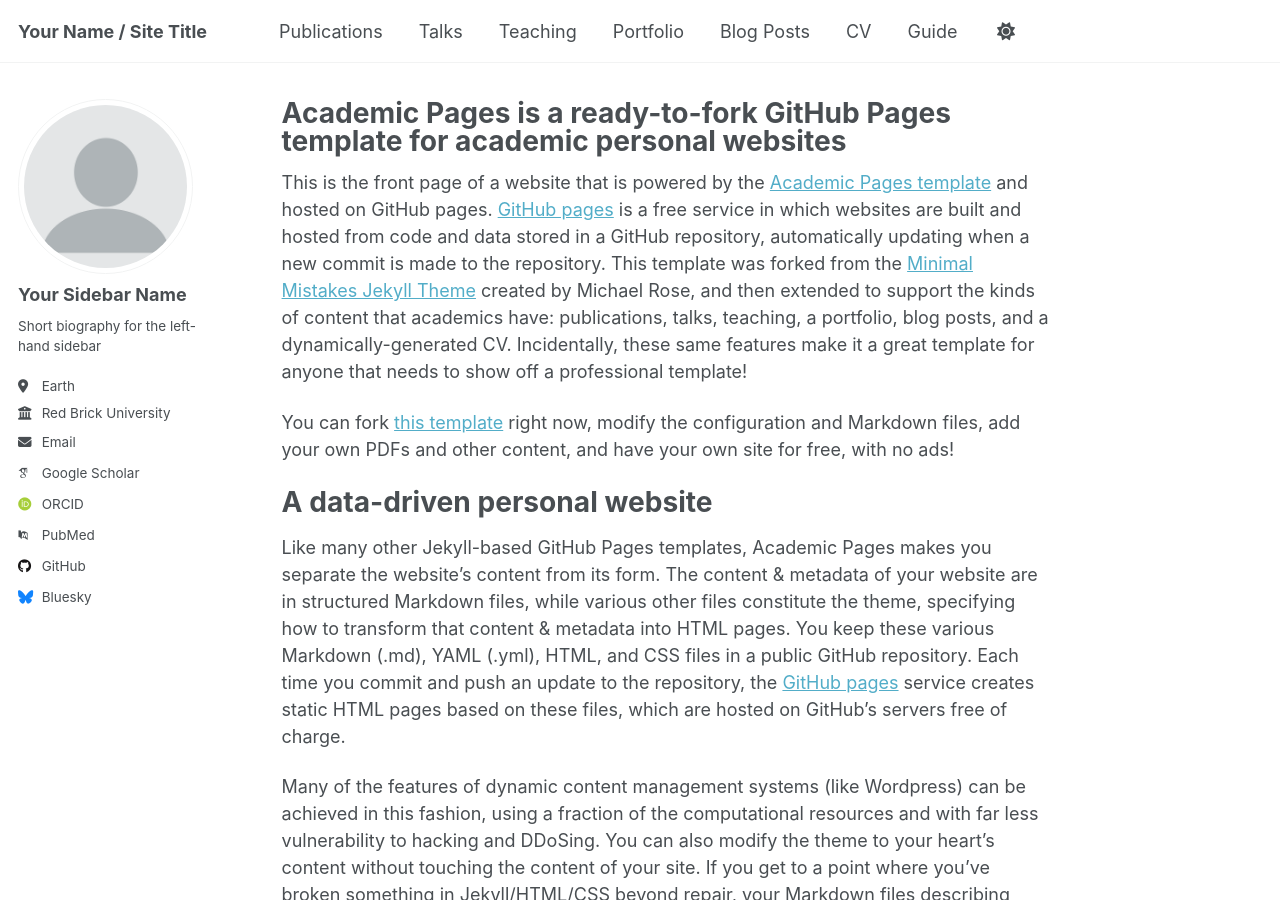
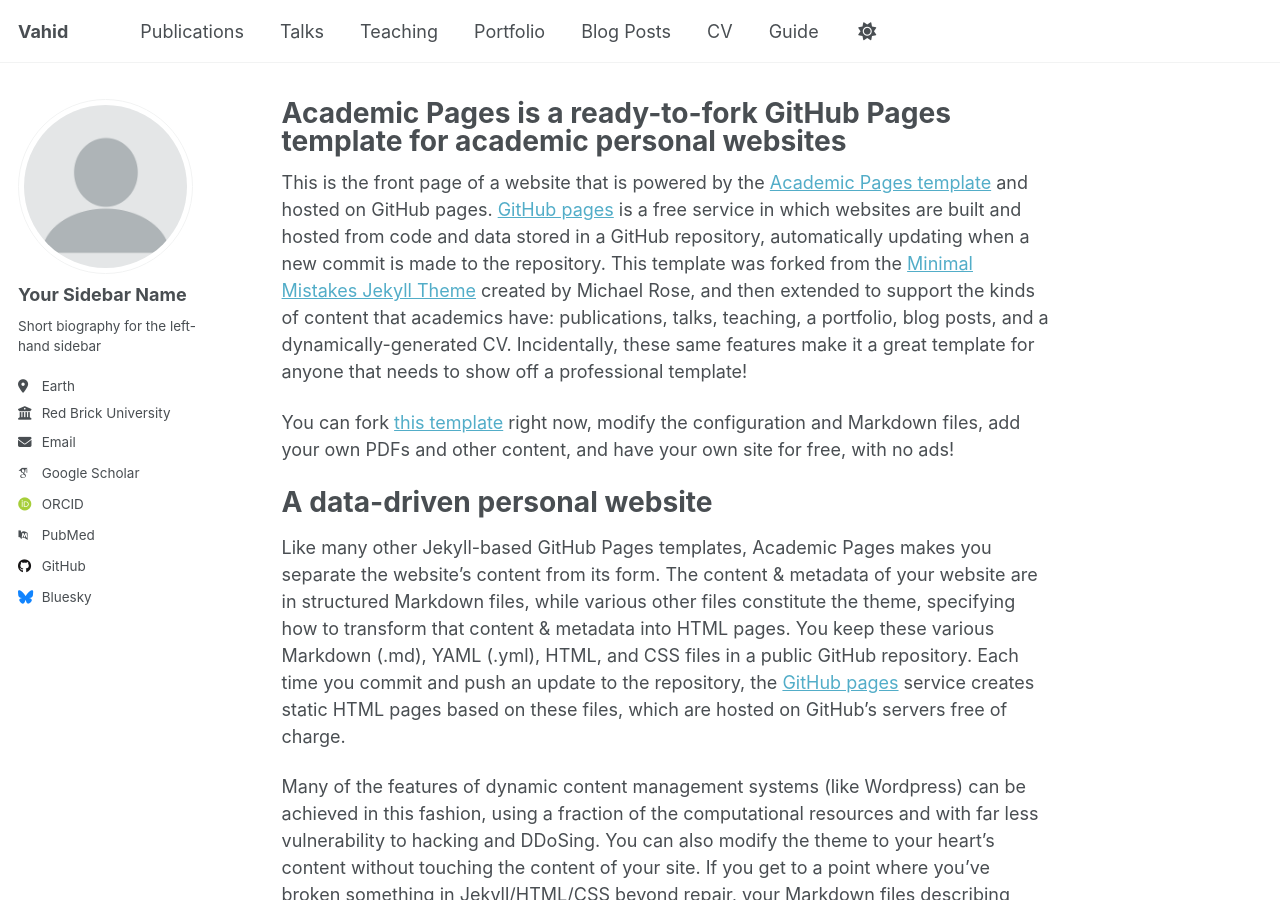
Before and after one commit to VahidJbrl/VahidJbrl-VahidJbrl.github.io, a Jekyll site: the page built from _pages/about.md, in a window 1280 px wide and 900 px high. Built offline with Jekyll 4.4.1, drawn with Linux system fonts in a browser that asks for light colours; some web fonts are replaced; a script that is not in the unit is left out.

Commit message:
Update _config.yml

```diff
--- a/_config.yml
+++ b/_config.yml
@@ -9,7 +9,7 @@
 # Basic Site Settings
 locale                   : "en-US"
 site_theme               : "default" # Currently available options are "default", "air"
-title                    : "Your Name / Site Title"
+title                    : "Vahid"
 title_separator          : "-"
 name                     : &name "Your Name"
 description              : &description "Your Name's academic portfolio"   # Update this with a general description of your site, this is the default if not overridden by a page
```
